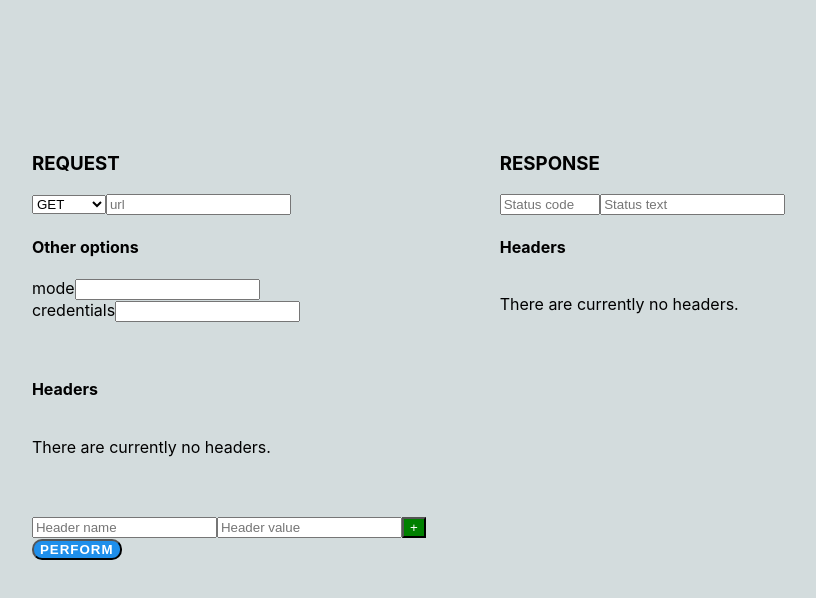
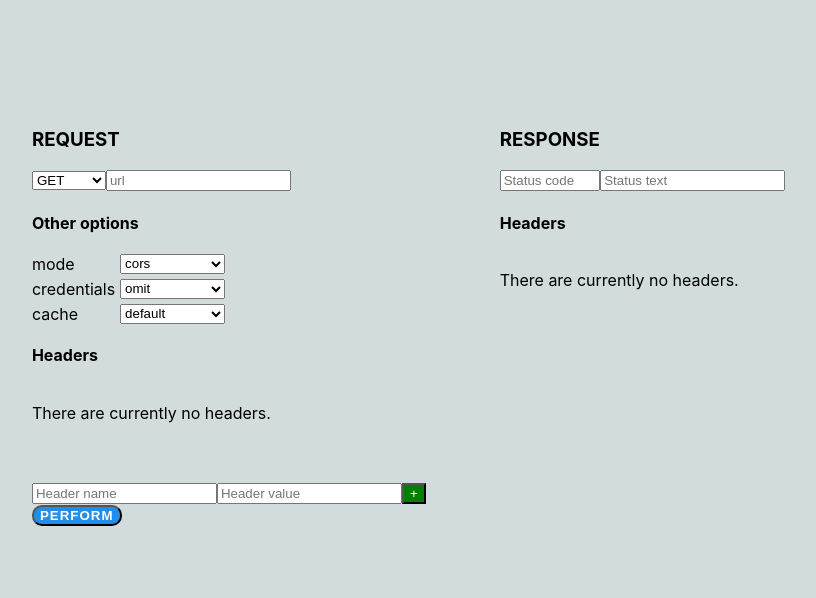
Before and after one commit to dimitrijekaranfilovic/http-request-viewer, a React (Create React App) app: page / in a window 1280 px wide. Shown: the top 598 px of the page, without its empty margins (228-1044 px from the left). Built offline with nearby package versions, Linux system fonts and the light colour scheme.

Commit message:
Added more request parameters.

```diff
--- a/src/components/App.js
+++ b/src/components/App.js
@@ -24,7 +24,6 @@ const App = () => {
           <h3>REQUEST</h3>
           <FormRequest
             showModal={showModal}
-            responseHeaders={responseHeaders}
             setResponseHeaders={setResponseHeaders}
           />
         </div>
--- a/src/components/FormRequest.js
+++ b/src/components/FormRequest.js
@@ -1,16 +1,28 @@
 import React, { useState, useRef } from "react";
 
-const FormRequest = ({ showModal, responseHeaders, setResponseHeaders }) => {
+const FormRequest = ({ showModal, setResponseHeaders }) => {
   const [requestHeaders, setRequestHeaders] = useState([]);
+  const [otherOptions, setOtherOptions] = useState({
+    mode: "cors",
+    credentials: "omit",
+    cache: "default",
+  });
   const headerKey = useRef(null);
   const headerValue = useRef(null);
   const url = useRef(null);
   const method = useRef(null);
-  const mode = useRef(null);
 
   const removeRequestHeader = (key) => {
     setRequestHeaders((oldRequestHeaders) => {
       return oldRequestHeaders.filter((header) => header.key !== key);
+    });
+  };
+
+  const updateOtherOptions = (e) => {
+    const name = e.target.name;
+    const value = e.target.value;
+    setOtherOptions((oldOtherOptions) => {
+      return { ...oldOtherOptions, [name]: value };
     });
   };
 
@@ -38,19 +50,20 @@ const FormRequest = ({ showModal, responseHeaders, setResponseHeaders }) => {
     );
   };
 
-  const createRequestHeadersObject = () => {
+  const performRequest = async () => {
     let headers = new Headers();
     requestHeaders.forEach((requestHeader) => {
       headers.append(requestHeader.key, requestHeader.value);
     });
-    //console.log(headers);
-    return headers;
-  };
 
-  const performRequest = async () => {
-    //const requestRequestHeaders = new RequestHeaders();
-    //const request = new Request();
-    const headers = createRequestHeadersObject();
+    const response = await fetch(url.current.value, {
+      ...otherOptions,
+      method: method.current.value,
+      headers,
+    });
+    const data = await response.json();
+    const responseHeaders = response.headers;
+    console.log(data);
   };
 
   return (
@@ -70,14 +83,33 @@ const FormRequest = ({ showModal, responseHeaders, setResponseHeaders }) => {
       </div>
 
       <section className="options-container">
-        <div>
-          <label htmlFor="mode">mode</label>
-          <input type="text" name="mode" id="mode" ref={mode} />
-        </div>
-        <div>
-          <label htmlFor="credentials">credentials</label>
-          <input type="text" name="credentials" id="credentials" />
-        </div>
+        <label htmlFor="mode">mode</label>
+        <select name="mode" id="mode" onChange={(e) => updateOtherOptions(e)}>
+          <option value="cors">cors</option>
+          <option value="no-cors">no-cors</option>
+          <option value="same-origin">same-origin</option>
+        </select>
+
+        <label htmlFor="credentials">credentials</label>
+        <select
+          name="credentials"
+          id="credentials"
+          onChange={(e) => updateOtherOptions(e)}
+        >
+          <option value="omit">omit</option>
+          <option value="same-origin">same-origin</option>
+          <option value="include">include</option>
+        </select>
+
+        <label htmlFor="cache">cache</label>
+        <select name="cache" id="cache" onChange={(e) => updateOtherOptions(e)}>
+          <option value="default">default</option>
+          <option value="no-store">no-store</option>
+          <option value="reload">reload</option>
+          <option value="no-cache">no-cache</option>
+          <option value="force-cache">force-cache</option>
+          <option value="only-if-cached">only-if-cached</option>
+        </select>
       </section>
 
       <section>
--- a/src/style.css
+++ b/src/style.css
@@ -11,7 +11,7 @@
 }
 
 .container {
-  margin-top: 7.5rem;
+  margin-top: 6rem;
   display: flex;
   align-items: baseline;
   justify-content: flex-start;
@@ -68,13 +68,6 @@ textarea {
   width: fit-content;
 }
 
-.options-container {
-  max-height: 80px;
-  min-height: 80px;
-  overflow-y: auto;
-  width: fit-content;
-}
-
 .btn {
   cursor: pointer;
   outline: none;
@@ -98,3 +91,12 @@ textarea {
   letter-spacing: 1px;
   box-shadow: none;
 }
+
+section.options-container {
+  display: grid;
+  grid-template-columns: max-content max-content;
+  grid-gap: 5px;
+}
+section.options-container label {
+  text-align: left;
+}
```
